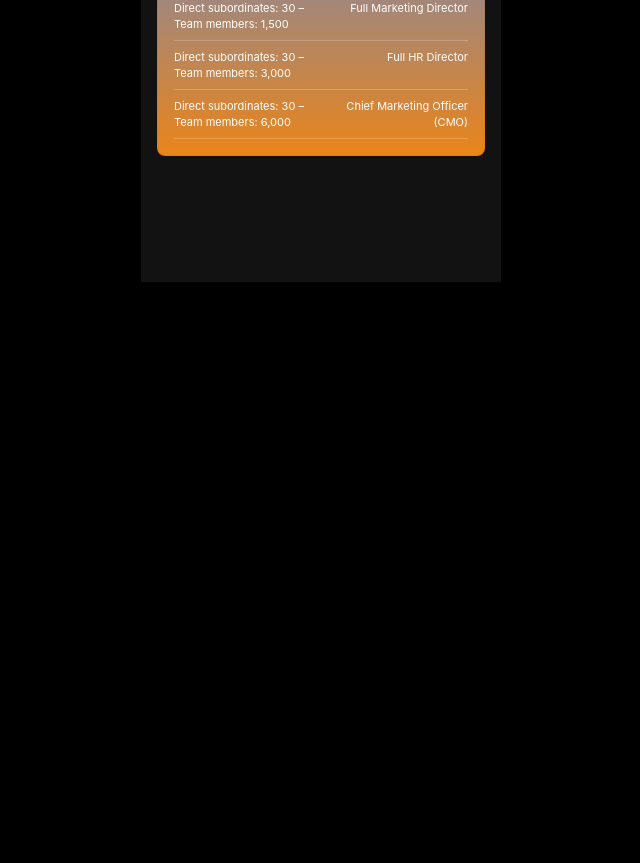
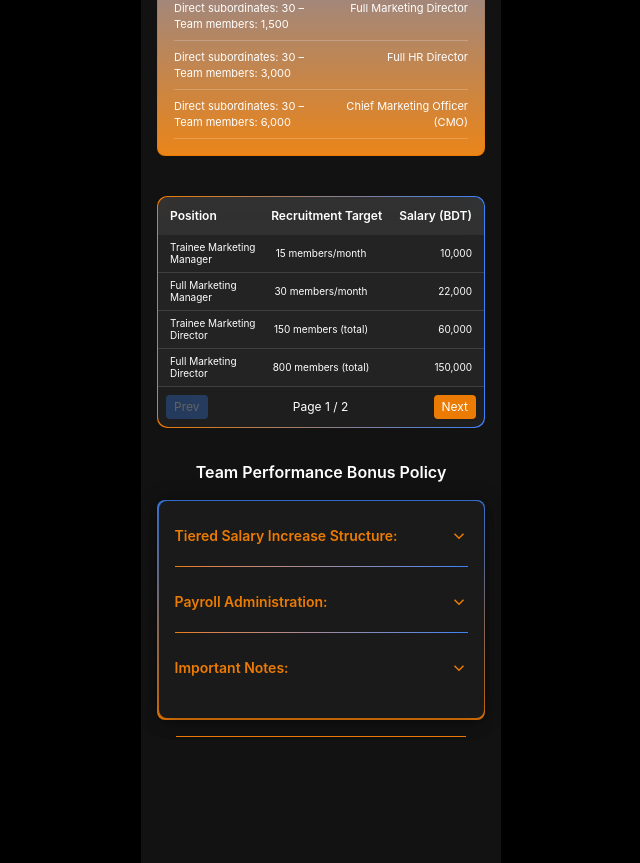
Before and after one commit to ShaonK/ukaids, a Next.js app: page /user-dashboard/team in a window 1280 px wide. Shown: the part 1806-2669 px from the top of the page, without its empty margins (319-959 px from the left). Before the commit the page ends 2088 px from the top, so only its background shows below. Built offline with nearby package versions, Linux system fonts and the light colour scheme.

Commit message:
team page 100% updated successfully

```diff
--- /dev/null
+++ b/app/user-dashboard/(pages)/team/components/JobRequirementsFixedSalaries.jsx
@@ -0,0 +1,160 @@
+"use client";
+
+import { useState } from "react";
+
+export default function JobRequirementsFixedSalaries() {
+  const rows = [
+    {
+      position: "Trainee Marketing Manager",
+      target: "15 members/month",
+      salary: "10,000",
+      details:
+        "Additional performance bonus applies based on weekly performance.",
+    },
+    {
+      position: "Full Marketing Manager",
+      target: "30 members/month",
+      salary: "22,000",
+      details: "Team support allowance included.",
+    },
+    {
+      position: "Trainee Marketing Director",
+      target: "150 members (total)",
+      salary: "60,000",
+      details: "Eligible for leadership training program.",
+    },
+    {
+      position: "Full Marketing Director",
+      target: "800 members (total)",
+      salary: "150,000",
+      details: "Eligible for director-level benefits & revenue share.",
+    },
+    {
+      position: "Trainee HR Director",
+      target: "1,500 members (total)",
+      salary: "150,000",
+      details: "Performance-based KPI bonus applies.",
+    },
+    {
+      position: "Full HR Director",
+      target: "3,000 members (total)",
+      salary: "60,000",
+      details: "HR management reward system included.",
+    },
+    {
+      position: "Chief Marketing Officer (CMO)",
+      target: "8,000 members (total)",
+      salary: "1,500,000",
+      details: "Full company benefits, annual bonus & profit share.",
+    },
+  ];
+
+  const [page, setPage] = useState(0);
+  const pageSize = 4;
+  const pagedRows = rows.slice(page * pageSize, page * pageSize + pageSize);
+
+  const toggleRow = (index) => {
+    setExpanded((prev) => ({
+      ...prev,
+      [index]: !prev[index],
+    }));
+  };
+
+  const [expanded, setExpanded] = useState({});
+
+  return (
+    <div className="mt-10 w-full flex flex-col items-center px-4 text-white">
+      {/* Gradient Border Wrapper */}
+      <div className="w-[328px] rounded-[10px] p-[1px] bg-[linear-gradient(90deg,#EC7B03,#3B82F6)]">
+        {/* Inner Container */}
+        <div className="rounded-[10px] bg-[#0f0f0f] p-0 overflow-hidden">
+          {/* Sticky Header */}
+          <div className="sticky top-0 w-full h-[38px] bg-[#ffffff25] backdrop-blur-md flex items-center px-3 justify-between z-10">
+            <span className="text-[12px] font-semibold w-[33%] text-left whitespace-nowrap">
+              Position
+            </span>
+            <span className="text-[12px] font-semibold w-[33%] text-center whitespace-nowrap">
+              Recruitment Target
+            </span>
+            <span className="text-[12px] font-semibold w-[33%] text-right whitespace-nowrap">
+              Salary (BDT)
+            </span>
+          </div>
+
+          {/* Scrollable Rows */}
+          <div className="max-h-[220px] overflow-y-auto custom-scroll">
+            {pagedRows.map((row, i) => (
+              <div key={i}>
+                {/* Main Row */}
+                <div
+                  onClick={() => toggleRow(i)}
+                  className="
+                    w-full h-[38px] bg-[#D9D9D91A]
+                    flex items-center px-3 justify-between
+                    border-b border-[#ffffff20]
+                    cursor-pointer transition hover:bg-[#ffffff15]
+                  "
+                >
+                  <span className="text-[10px] w-[33%] text-left leading-tight">
+                    {row.position}
+                  </span>
+
+                  <span className="text-[10px] w-[33%] text-center leading-tight whitespace-nowrap">
+                    {row.target}
+                  </span>
+
+                  <span className="text-[10px] w-[33%] text-right leading-tight">
+                    {row.salary}
+                  </span>
+                </div>
+
+                {/* Collapsible Details */}
+                {expanded[i] && (
+                  <div className="w-full bg-[#1a1a1a] px-3 py-2 text-[10px] text-[#e7e7e7] leading-tight border-b border-[#ffffff20]">
+                    {row.details}
+                  </div>
+                )}
+              </div>
+            ))}
+          </div>
+
+          {/* Pagination */}
+          <div className="flex justify-between items-center p-2 bg-[#ffffff10]">
+            <button
+              disabled={page === 0}
+              onClick={() => setPage(page - 1)}
+              className="px-2 py-1 text-xs rounded disabled:opacity-30 bg-[#3B82F6] hover:bg-[#2563eb]"
+            >
+              Prev
+            </button>
+
+            <span className="text-xs">
+              Page {page + 1} / {Math.ceil(rows.length / pageSize)}
+            </span>
+
+            <button
+              disabled={(page + 1) * pageSize >= rows.length}
+              onClick={() => setPage(page + 1)}
+              className="px-2 py-1 text-xs rounded disabled:opacity-30 bg-[#EC7B03] hover:bg-[#c96a00]"
+            >
+              Next
+            </button>
+          </div>
+        </div>
+      </div>
+
+      {/* Custom Scrollbar */}
+      <style>
+        {`
+          .custom-scroll::-webkit-scrollbar {
+            width: 4px;
+          }
+          .custom-scroll::-webkit-scrollbar-thumb {
+            background: #EC7B03;
+            border-radius: 10px;
+          }
+        `}
+      </style>
+    </div>
+  );
+}
--- /dev/null
+++ b/app/user-dashboard/(pages)/team/components/TeamPerformanceBonusPolicy.jsx
@@ -0,0 +1,96 @@
+"use client";
+
+import { useState } from "react";
+
+export default function TeamPerformanceBonusPolicy() {
+  const [openIndex, setOpenIndex] = useState(null);
+
+  const toggle = (i) => {
+    setOpenIndex(openIndex === i ? null : i);
+  };
+
+  const sections = [
+    {
+      title: "Tiered Salary Increase Structure:",
+      text: `When ABC-level teams exceed 150 full-time employees:
+30%+ VIP3 or higher employees → 30% salary increase
+40%+ VIP3 or higher employees → 40% salary increase
+50%+ VIP3 or higher employees → 50% salary increase`,
+    },
+    {
+      title: "Payroll Administration:",
+      text: `Monthly salary calculations occur on the 1st based on actual working days.
+Salary disbursement occurs on the 15th of each month.
+All payments are deposited to employees' BBH account.`,
+    },
+    {
+      title: "Important Notes:",
+      text: `Eligibility requires minimum 150 full-time team members.
+VIP3+ designation refers to high-performing employee tiers.
+Pro-rated calculations apply for partial month service.`,
+    },
+  ];
+
+  return (
+    <div className="w-full px-4 mt-8 text-white flex flex-col items-center">
+      {/* Main Title */}
+      <h2 className="text-[16px] font-semibold">
+        Team Performance Bonus Policy
+      </h2>
+
+      {/* OUTER Gradient Border */}
+      <div className="w-[328px] mt-4 rounded-[8px] p-[1.5px] bg-[linear-gradient(180deg,#3B82F6,#EC7B03)] shadow-lg">
+        {/* INNER CARD */}
+        <div className="bg-[#1a1a1a] rounded-[8px] p-4 shadow-[0_0_20px_rgba(0,0,0,0.4)]">
+          {sections.map((sec, i) => (
+            <div key={i} className="mb-4">
+              {/* Accordion Header */}
+              <button
+                onClick={() => toggle(i)}
+                className="w-full flex justify-between items-center py-2"
+              >
+                <span className="text-[#EC7B03] font-semibold text-[14px]">
+                  {sec.title}
+                </span>
+
+                {/* Custom SVG Arrow */}
+                <svg
+                  width="18"
+                  height="18"
+                  viewBox="0 0 24 24"
+                  className={`transition-transform duration-300 ${
+                    openIndex === i ? "rotate-180" : "rotate-0"
+                  }`}
+                  fill="none"
+                  stroke="#EC7B03"
+                  strokeWidth="2"
+                >
+                  <path d="M6 9l6 6 6-6" />
+                </svg>
+              </button>
+
+              {/* Accordion Content */}
+              <div
+                className={`overflow-hidden transition-all duration-300 ${
+                  openIndex === i ? "max-h-40 opacity-100" : "max-h-0 opacity-0"
+                }`}
+              >
+                <p className="text-[13px] leading-[18px] mt-2 whitespace-pre-line opacity-90">
+                  {sec.text}
+                </p>
+              </div>
+
+              {/* Gradient Divider */}
+              {i < sections.length - 1 && (
+                <div className="h-[1px] w-full mt-3 bg-gradient-to-r from-[#EC7B03] to-[#3B82F6]"></div>
+              )}
+            </div>
+          ))}
+        </div>
+      </div>
+
+      {/* Bottom Orange Line */}
+      <div className="w-[290px] h-[1px] bg-[#EC7B03] mt-4"></div>
+    </div>
+  );
+}
--- a/app/user-dashboard/(pages)/team/page.js
+++ b/app/user-dashboard/(pages)/team/page.js
@@ -4,6 +4,8 @@ import TeamData from "./components/TeamData";
 import TeamFeatureImage from "./components/TeamFeatureImage";
 import PositionResponsibilities from "./components/PositionResponsibilities";
 import PromotionCriteria from "./components/PromotionCriteria";
+import JobRequirementsFixedSalaries from "./components/JobRequirementsFixedSalaries";
+import TeamPerformanceBonusPolicy from "./components/TeamPerformanceBonusPolicy";
 
 export default function TeamPage() {
   const teamInfo = [
@@ -46,6 +48,8 @@ export default function TeamPage() {
       <TeamFeatureImage />
       <PositionResponsibilities items={responsibilities} />
       <PromotionCriteria leftItems={leftTexts} rightItems={rightTexts} />
+      <JobRequirementsFixedSalaries />
+      <TeamPerformanceBonusPolicy />
     </div>
   );
 }
--- a/package.json
+++ b/package.json
@@ -10,6 +10,7 @@
   },
   "dependencies": {
     "lucide": "^0.553.0",
+    "lucide-react": "^0.555.0",
     "next": "16.0.1",
     "react": "19.2.0",
     "react-dom": "19.2.0"
```
Also changed, not shown: 1 other file (tests, documents, lock files or other folders).
